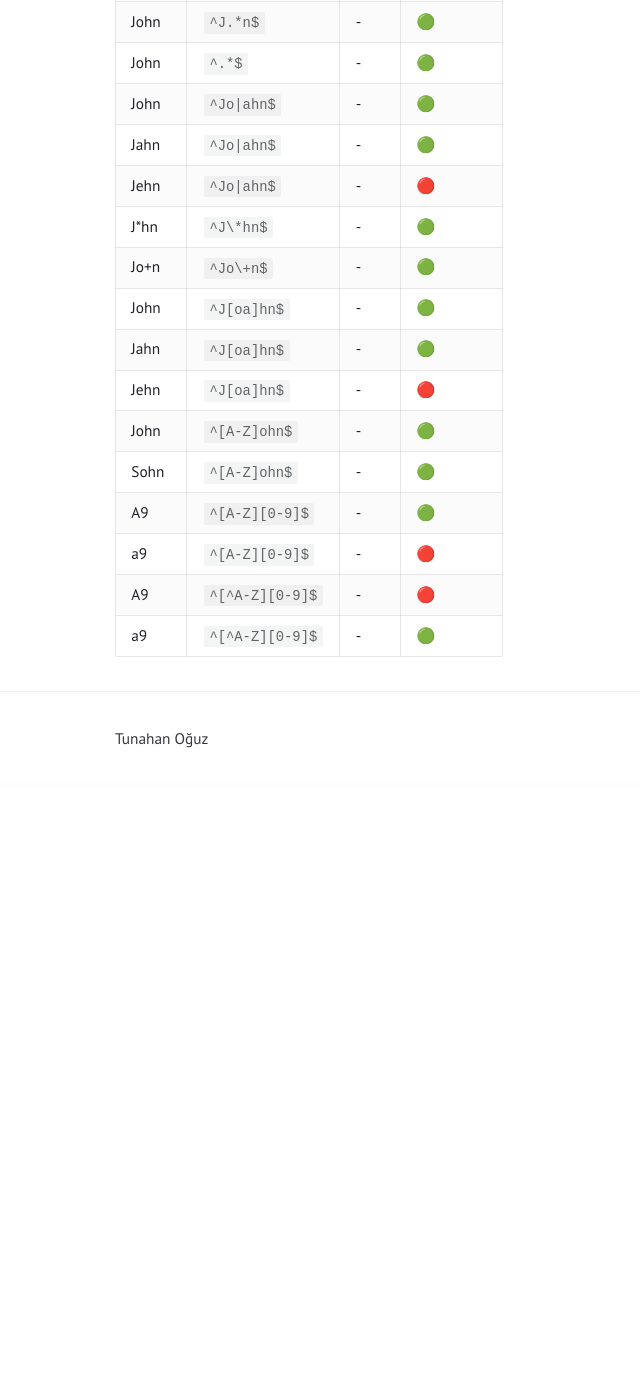
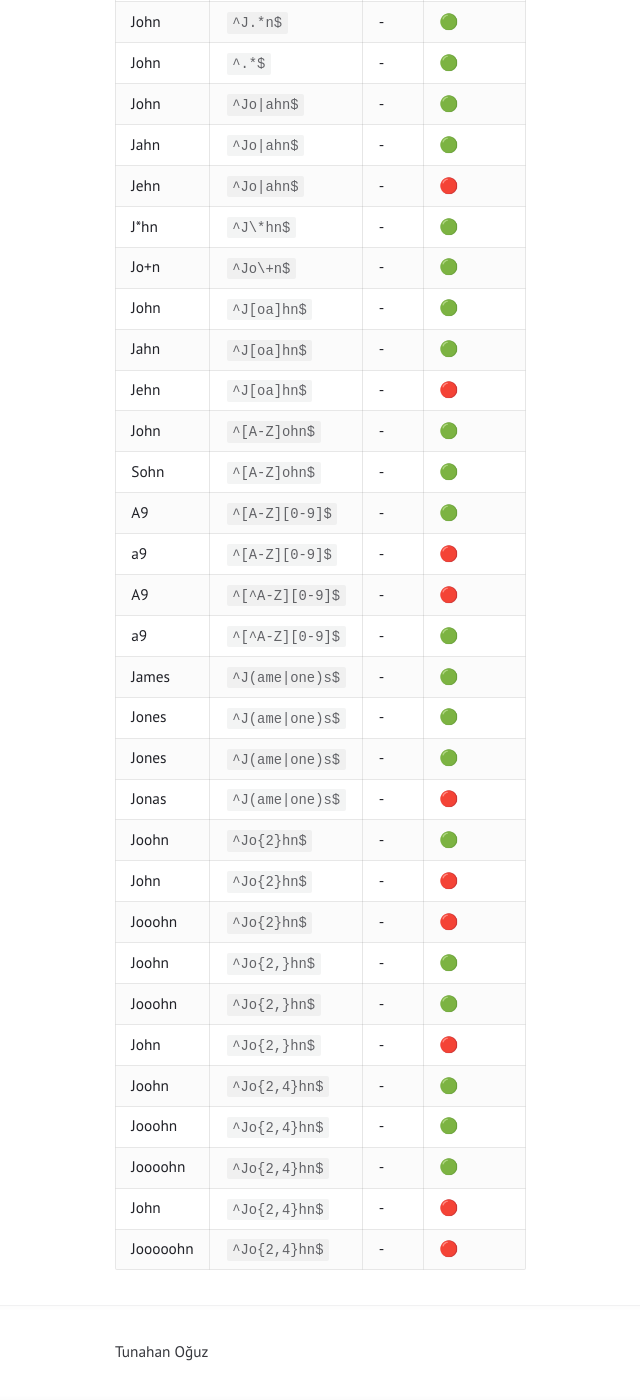
Before and after one commit to tunahanoguz/tunahanoguz.github.io, a Jekyll site: the page built from _posts/2025-05-05-oracle-regular-expressions.md, in a window 1280 px wide and 1400 px high, scrolled down 4147 px. Shown: the whole window, without its empty margins (136-776 px from the left). Built offline with Jekyll 4.4.1, drawn with Linux system fonts in a browser that asks for light colours; before the commit the page ends 4933 px from its top, so only the background shows below that.

Commit message:
Update 2025-05-05-oracle-regular-expressions.md

````diff
--- a/_posts/2025-05-05-oracle-regular-expressions.md
+++ b/_posts/2025-05-05-oracle-regular-expressions.md
@@ -74,35 +74,50 @@ Aşağıdaki tabloda yine `REGEXP_INSTR`, `REGEXP_COUNT`, `REGEXP_LIKE`, `REGEXP
 
 Aşağıdaki tabloda üstteki iki tabloda açıklamaları yer alan desen ve eşleşme modları için örnekler yer almaktadır.
 
-| String | Desen               | Mod | Eşleşti mi? |
-|--------|---------------------|-----|-------------|
-| John   | `^J`                | -   | 🟢           |
-| John   | `n$`                | -   | 🟢           |
-| John   | `^Jo*hn$`           | -   | 🟢           |
-| Joohn  | `^Jo*hn$`           | -   | 🟢           |
-| Jhn    | `^Jo*hn$`           | -   | 🟢           |
-| John   | `^Jo+hn$`           | -   | 🟢           |
-| Joohn  | `^Jo+hn$`           | -   | 🟢           |
-| Jhn    | `^Jo+hn$`           | -   | 🔴           |
-| John   | `^Jo?hn$`           | -   | 🟢           |
-| Joohn  | `^Jo?hn$`           | -   | 🔴           |
-| Jhn    | `^Jo?hn$`           | -   | 🟢           |
-| John   | `^J.hn$`            | -   | 🟢           |
-| John   | `^J...$`            | -   | 🟢           |
-| John   | `^J.*$`             | -   | 🔴           |
-| John   | `^J.*n$`            | -   | 🟢           |
-| John   | `^.*$`              | -   | 🟢           |
-| John   | ```^Jo|ahn$```      | -   | 🟢           |
-| Jahn   | ```^Jo|ahn$```      | -   | 🟢           |
-| Jehn   | ```^Jo|ahn$```      | -   | 🔴           |
-| J*hn   | ```^J\*hn$```       | -   | 🟢           |
-| Jo+n   | ```^Jo\+n$```       | -   | 🟢           |
-| John   | ```^J[oa]hn$```     | -   | 🟢           |
-| Jahn   | ```^J[oa]hn$```     | -   | 🟢           |
-| Jehn   | ```^J[oa]hn$```     | -   | 🔴           |
-| John   | ```^[A-Z]ohn$```    | -   | 🟢           |
-| Sohn   | ```^[A-Z]ohn$```    | -   | 🟢           |
-| A9     | ```^[A-Z][0-9]$```  | -   | 🟢           |
-| a9     | ```^[A-Z][0-9]$```  | -   | 🔴           |
-| A9     | ```^[^A-Z][0-9]$``` | -   | 🔴           |
-| a9     | ```^[^A-Z][0-9]$``` | -   | 🟢           |
+| String   | Desen               | Mod | Eşleşti mi? |
+|----------|---------------------|-----|-------------|
+| John     | `^J`                | -   | 🟢           |
+| John     | `n$`                | -   | 🟢           |
+| John     | `^Jo*hn$`           | -   | 🟢           |
+| Joohn    | `^Jo*hn$`           | -   | 🟢           |
+| Jhn      | `^Jo*hn$`           | -   | 🟢           |
+| John     | `^Jo+hn$`           | -   | 🟢           |
+| Joohn    | `^Jo+hn$`           | -   | 🟢           |
+| Jhn      | `^Jo+hn$`           | -   | 🔴           |
+| John     | `^Jo?hn$`           | -   | 🟢           |
+| Joohn    | `^Jo?hn$`           | -   | 🔴           |
+| Jhn      | `^Jo?hn$`           | -   | 🟢           |
+| John     | `^J.hn$`            | -   | 🟢           |
+| John     | `^J...$`            | -   | 🟢           |
+| John     | `^J.*$`             | -   | 🔴           |
+| John     | `^J.*n$`            | -   | 🟢           |
+| John     | `^.*$`              | -   | 🟢           |
+| John     | ```^Jo|ahn$```      | -   | 🟢           |
+| Jahn     | ```^Jo|ahn$```      | -   | 🟢           |
+| Jehn     | ```^Jo|ahn$```      | -   | 🔴           |
+| J*hn     | ```^J\*hn$```       | -   | 🟢           |
+| Jo+n     | ```^Jo\+n$```       | -   | 🟢           |
+| John     | ```^J[oa]hn$```     | -   | 🟢           |
+| Jahn     | ```^J[oa]hn$```     | -   | 🟢           |
+| Jehn     | ```^J[oa]hn$```     | -   | 🔴           |
+| John     | ```^[A-Z]ohn$```    | -   | 🟢           |
+| Sohn     | ```^[A-Z]ohn$```    | -   | 🟢           |
+| A9       | ```^[A-Z][0-9]$```  | -   | 🟢           |
+| a9       | ```^[A-Z][0-9]$```  | -   | 🔴           |
+| A9       | ```^[^A-Z][0-9]$``` | -   | 🔴           |
+| a9       | ```^[^A-Z][0-9]$``` | -   | 🟢           |
+| James    | ```^J(ame|one)s$``` | -   | 🟢           |
+| Jones    | ```^J(ame|one)s$``` | -   | 🟢           |
+| Jones    | ```^J(ame|one)s$``` | -   | 🟢           |
+| Jonas    | ```^J(ame|one)s$``` | -   | 🔴           |
+| Joohn    | ```^Jo{2}hn$```     | -   | 🟢           |
+| John     | ```^Jo{2}hn$```     | -   | 🔴           |
+| Jooohn   | ```^Jo{2}hn$```     | -   | 🔴           |
+| Joohn    | ```^Jo{2,}hn$```    | -   | 🟢           |
+| Jooohn   | ```^Jo{2,}hn$```    | -   | 🟢           |
+| John     | ```^Jo{2,}hn$```    | -   | 🔴           |
+| Joohn    | ```^Jo{2,4}hn$```   | -   | 🟢           |
+| Jooohn   | ```^Jo{2,4}hn$```   | -   | 🟢           |
+| Joooohn  | ```^Jo{2,4}hn$```   | -   | 🟢           |
+| John     | ```^Jo{2,4}hn$```   | -   | 🔴           |
+| Jooooohn | ```^Jo{2,4}hn$```   | -   | 🔴           |
````
